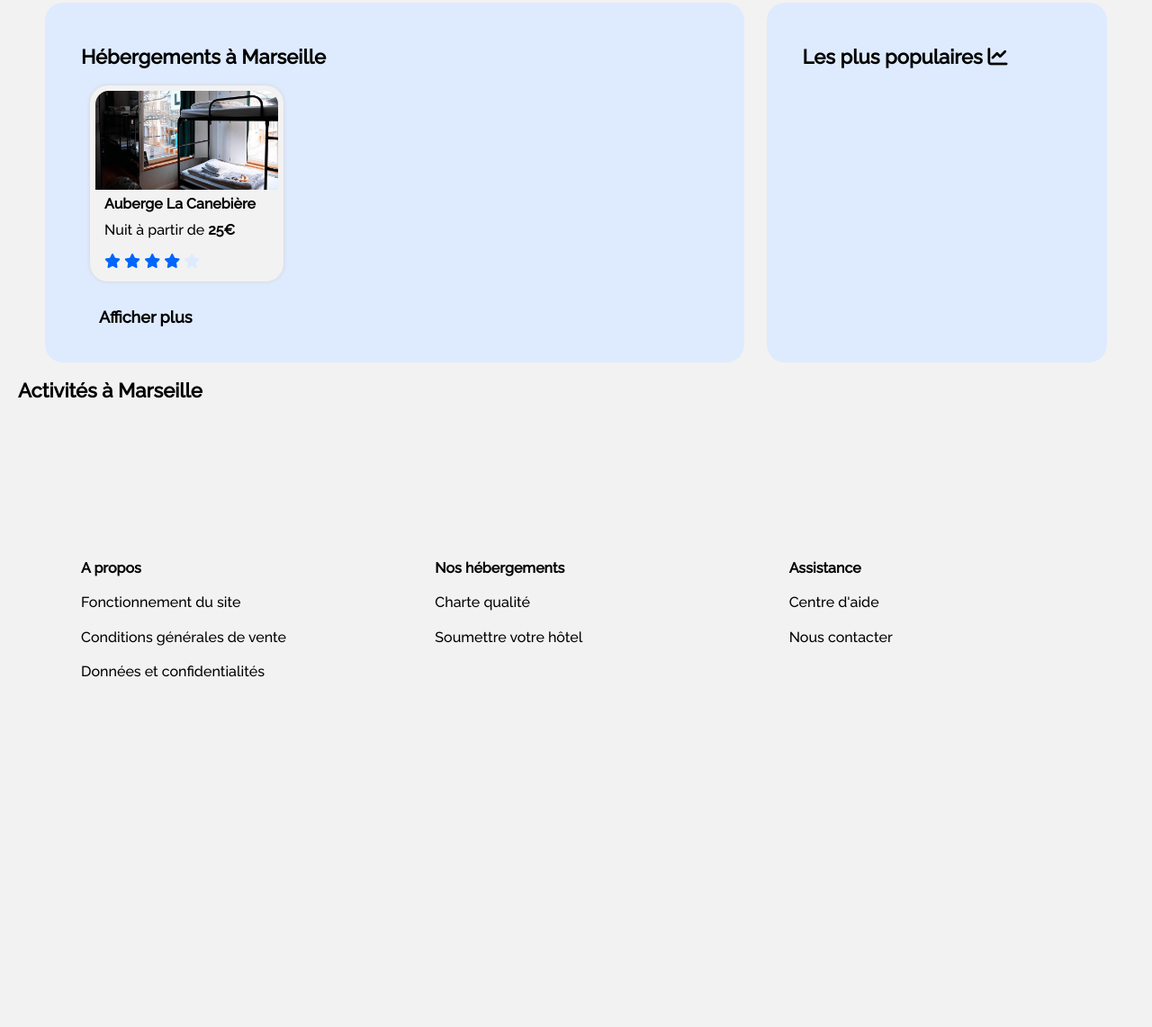
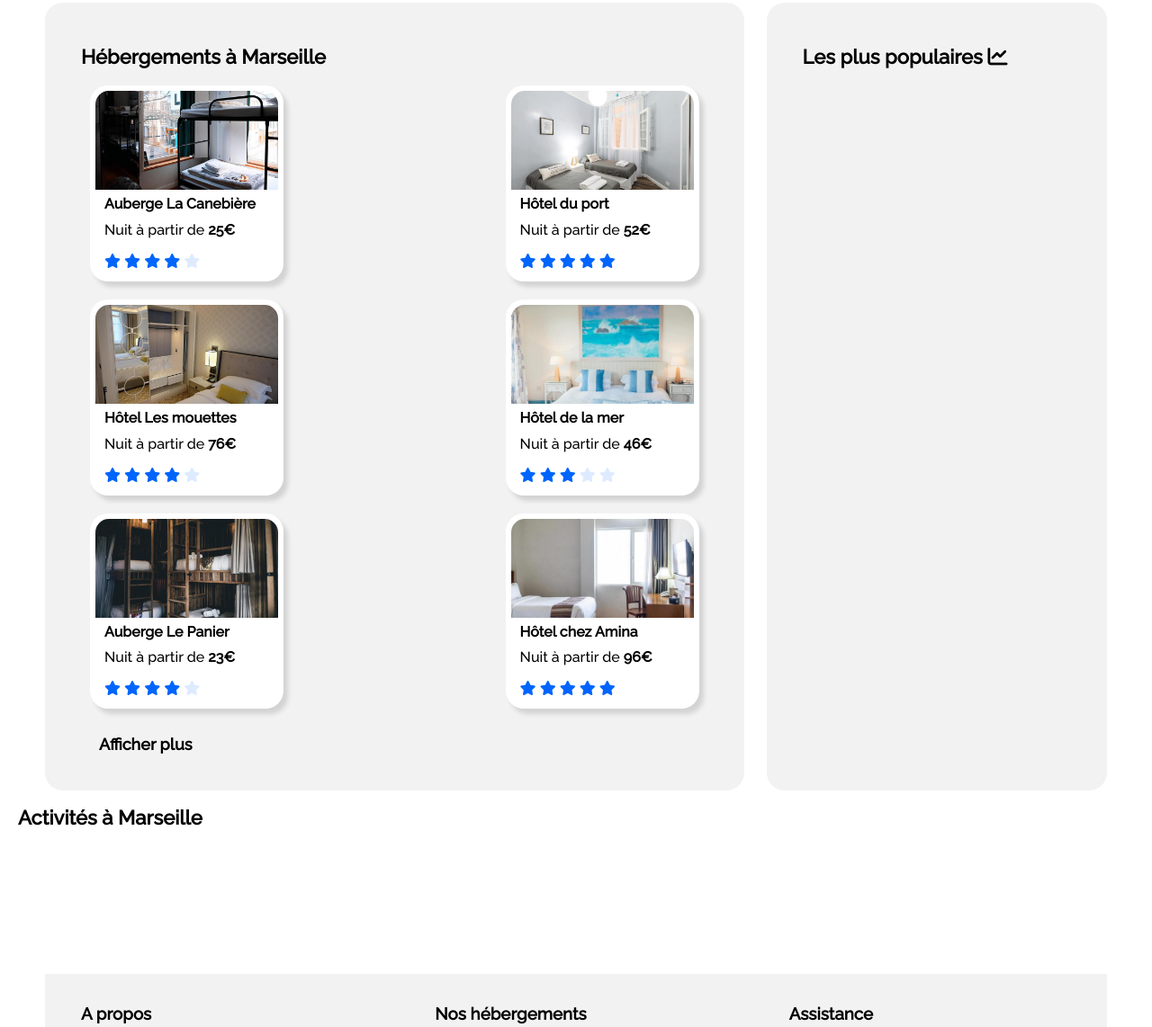
Before and after one commit to SylvainPeter/Booki, a plain HTML site: page index.html in a window 1280 px wide. Shown: the part 488-1630 px from the top of the page at 90% size. Before the commit the page ends 1311 px from the top, so only its background shows below. Drawn offline with Linux system fonts and the light colour scheme.

Commit message:
Corrige la couleur du fond

```diff
--- a/css/style.css
+++ b/css/style.css
@@ -6,14 +6,14 @@
     --text-color: #000000;
     --primary-color: #0065FC;
     --secondary-color: #DEEBFF;
-    --tertiary-color: #FFFFFF;
     --background-color: #F2F2F2;
+    --white: #FFFFFF;
 }
 
 body {
     padding: 0 50px;
     margin-top: 30px;
-    background-color: var(--background-color);
+    background-color: var(--white);
     font-family: "Raleway", "sans-serif";
     box-sizing: border-box;
     -webkit-box-sizing: border-box;
@@ -49,7 +49,7 @@ nav {
     padding-bottom: 30px;
 }
 
-nav>img {
+nav img {
     max-width: 100px;
     margin-top: 30px;
 
@@ -61,12 +61,12 @@ nav>img {
     display: flex;
 }
 
-#menu>a {
+#menu a {
     border-top: 3px solid transparent;
     padding: 30px;
 }
 
-#menu>a:hover {
+#menu a:hover {
     border-top: 3px solid var(--primary-color);
     color: var(--primary-color);
 }
@@ -78,25 +78,25 @@ nav>img {
     margin-bottom: 30px;
 }
 
-.search_form>i {
+.search_form i {
     padding: 16px 18px;
     font-size: 20px;
-    background-color: var(--secondary-color);
-    border: 1px solid var(--secondary-color);
+    background-color: var(--background-color);
+    border: 1px solid var(--background-color);
     border-radius: 14px 0 0 14px;
     opacity: 0.9;
 }
 
-.search_form>input {
+.search_form input {
     padding: 16px 10px;
     font-size: 20px;
     font-weight: bold;
-    border: 1px solid var(--secondary-color);
+    border: 1px solid var(--background-color);
 }
 
-.search_form>button {
+.search_form button {
     padding: 16px 15px;
-    color: var(--tertiary-color);
+    color: var(--white);
     background-color: var(--primary-color);
     border: 1px solid var(--primary-color);
     border-radius: 0 14px 14px 0;
@@ -118,7 +118,7 @@ nav>img {
     gap: 30px;
 }
 
-.filters_selection>h1 {
+.filters_selection h1 {
     margin: 15px 0px 0px 10px;
     font-size: 18px;
 }
@@ -143,7 +143,7 @@ nav>img {
     border-radius: 50%;
 }
 
-.filter_item>span {
+.filter_item span {
     padding: 0 20px;
     font-weight: bold;
     font-size: 18px;
@@ -170,7 +170,7 @@ nav>img {
     width: 25px;
     height: 25px;
     color: var(--primary-color);
-    border: 1px solid var(--secondary-color);
+    border: 1px solid var(--background-color);
     border-radius: 50%;
 }
 
@@ -185,7 +185,7 @@ nav>img {
     flex-basis: 70%;
     justify-content: space-around;
     padding: 30px 40px 40px 40px;
-    background-color: var(--secondary-color);
+    background-color: var(--background-color);
     border-radius: 20px;
 }
 
@@ -209,12 +209,12 @@ nav>img {
     max-height: 100%;
     max-width: 100%;
     padding: 6px;
-    background-color: var(--background-color);
+    background-color: var(--white);
     border-radius: 20px;
-    box-shadow: 0 0 5px lightgrey;
+    box-shadow: 5px 6px 5px lightgrey;
 }
 
-.hotel_card>img {
+.hotel_card img {
     width: 100%;
     min-width: 180px;
     height: 110px;
@@ -222,8 +222,8 @@ nav>img {
     object-fit: cover;
 }
 
-.hotel_card>h3,
-.hotel_card>p {
+.hotel_card h3,
+.hotel_card p {
     margin: 3px 0px 0px 10px;
     font-size: 16px;
 }
@@ -245,7 +245,7 @@ nav>img {
 #popular {
     flex-basis: 30%;
     padding: 30px 40px 40px 40px;
-    background-color: var(--secondary-color);
+    background-color: var(--background-color);
     border-radius: 20px;
 }
 
@@ -260,7 +260,7 @@ nav>img {
     margin: 0px -30px 0px -30px;
 }
 
-.activities_list>h2 {
+.activities_list h2 {
     margin-bottom: 60px;
 }
 
@@ -271,7 +271,7 @@ nav>img {
     width: 100%;
     padding-bottom: 30px;
     margin-top: 100px;
-    background-color: #f2f2f2;
+    background-color: var(--background-color);
 }
 
 .footer-titles {
@@ -279,7 +279,7 @@ nav>img {
     flex-wrap: wrap;
 }
 
-.footer-titles>li {
+.footer-titles li {
     list-style: none;
     padding-bottom: 20px;
 }
--- a/index.html
+++ b/index.html
@@ -1,5 +1,6 @@
 <!DOCTYPE html>
 <html lang="fr">
+
 <head>
     <meta charset="UTF-8">
     <meta name="viewport" content="width=device-width, initial-scale=1.0">
@@ -21,6 +22,7 @@
         </nav>
     </header>
 
+    <main>
         <!-- Slogan -->
         <h1>Trouvez votre hébergement pour des vacances de rêve</h1>
         <p>En plein centre ville ou en pleine nature</p>
@@ -35,7 +37,7 @@
         </div>
 
         <!-- Filtres -->
-        <div class="filters_selection">
+        <section class="filters_selection">
             <h1>Filtres</h1>
             <div class="filter_item">
                 <i class="fas fa-money-bill-wave"></i>
@@ -53,7 +55,7 @@
                 <i class="fas fa-dog"></i>
                 <span>Animaux autorisés</span>
             </div>
-        </div>
+        </section>
 
         <!-- Message d'informations -->
         <div class="results_message">
@@ -61,7 +63,6 @@
             <p>Plus de 500 logements sont disponibles dans cette ville</p>
         </div>
 
-    <main>
         <!-- Hébergements à Marseille -->
         <section class="hotels_section">
 
@@ -79,6 +80,71 @@
                             <i class="fas fa-star star_color1"></i>
                             <i class="fas fa-star star_color1"></i>
                             <i class="fas fa-star star_color2"></i>
+                        </p>
+                    </a>
+
+                    <a href="#" class="hotel_card">
+                        <img src="images/hebergements/4_small/fred-kleber-gTbaxaVLvsg-unsplash.jpg" alt="port">
+                        <h3><strong>Hôtel du port</strong></h3>
+                        <p>Nuit à partir de <strong>52€</strong></p>
+                        <p>
+                            <i class="fas fa-star star_color1"></i>
+                            <i class="fas fa-star star_color1"></i>
+                            <i class="fas fa-star star_color1"></i>
+                            <i class="fas fa-star star_color1"></i>
+                            <i class="fas fa-star star_color1"></i>
+                        </p>
+                    </a>
+
+                    <a href="#" class="hotel_card">
+                        <img src="images/hebergements/4_small/reisetopia-B8WIgxA_PFU-unsplash.jpg" alt="mouettes">
+                        <h3><strong>Hôtel Les mouettes</strong></h3>
+                        <p>Nuit à partir de <strong>76€</strong></p>
+                        <p>
+                            <i class="fas fa-star star_color1"></i>
+                            <i class="fas fa-star star_color1"></i>
+                            <i class="fas fa-star star_color1"></i>
+                            <i class="fas fa-star star_color1"></i>
+                            <i class="fas fa-star star_color2"></i>
+                        </p>
+                    </a>
+
+                    <a href="#" class="hotel_card">
+                        <img src="images/hebergements/4_small/annie-spratt-Eg1qcIitAuA-unsplash.jpg" alt="mer">
+                        <h3><strong>Hôtel de la mer</strong></h3>
+                        <p>Nuit à partir de <strong>46€</strong></p>
+                        <p>
+                            <i class="fas fa-star star_color1"></i>
+                            <i class="fas fa-star star_color1"></i>
+                            <i class="fas fa-star star_color1"></i>
+                            <i class="fas fa-star star_color2"></i>
+                            <i class="fas fa-star star_color2"></i>
+                        </p>
+                    </a>
+
+                    <a href="#" class="hotel_card">
+                        <img src="images/hebergements/4_small/nicate-lee-kT-ZyaiwBe0-unsplash.jpg" alt="panier">
+                        <h3><strong>Auberge Le Panier</strong></h3>
+                        <p>Nuit à partir de <strong>23€</strong></p>
+                        <p>
+                            <i class="fas fa-star star_color1"></i>
+                            <i class="fas fa-star star_color1"></i>
+                            <i class="fas fa-star star_color1"></i>
+                            <i class="fas fa-star star_color1"></i>
+                            <i class="fas fa-star star_color2"></i>
+                        </p>
+                    </a>
+
+                    <a href="#" class="hotel_card">
+                        <img src="images/hebergements/4_small/febrian-zakaria-M6S1WvfW68A-unsplash.jpg" alt="amina">
+                        <h3><strong>Hôtel chez Amina</strong></h3>
+                        <p>Nuit à partir de <strong>96€</strong></p>
+                        <p>
+                            <i class="fas fa-star star_color1"></i>
+                            <i class="fas fa-star star_color1"></i>
+                            <i class="fas fa-star star_color1"></i>
+                            <i class="fas fa-star star_color1"></i>
+                            <i class="fas fa-star star_color1"></i>
                         </p>
                     </a>
 
@@ -106,18 +172,18 @@
     <footer>
         <div id="footer">
             <ul class="footer-titles">
-                <li><strong>A propos</strong></li>
+                <h3><strong>A propos</strong></h3>
                 <li><a href="#">Fonctionnement du site</a></li>
                 <li><a href="#">Conditions générales de vente</a></li>
                 <li><a href="#">Données et confidentialités</a></li>
             </ul>
             <ul class="footer-titles">
-                <li><strong>Nos hébergements</strong></li>
+                <h3><strong>Nos hébergements</strong></h3>
                 <li><a href="#">Charte qualité</a></li>
                 <li><a href="#">Soumettre votre hôtel</a></li>
             </ul>
             <ul class="footer-titles">
-                <li><strong>Assistance</strong></li>
+                <h3><strong>Assistance</strong></h3>
                 <li><a href="#">Centre d'aide</a></li>
                 <li><a href="#">Nous contacter</a></li>
             </ul>
```
